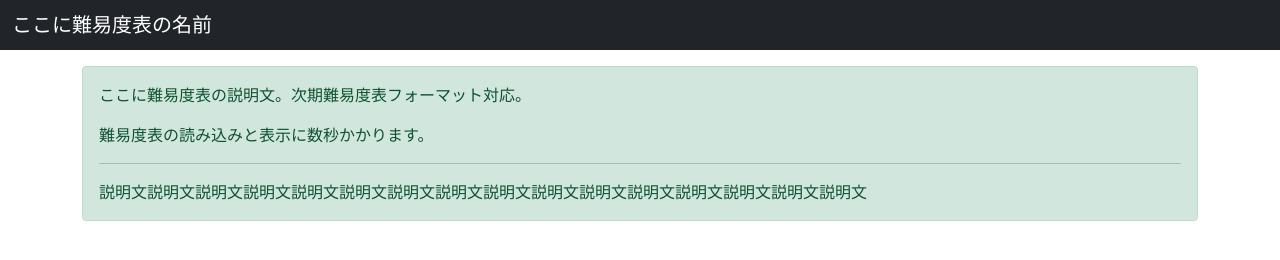
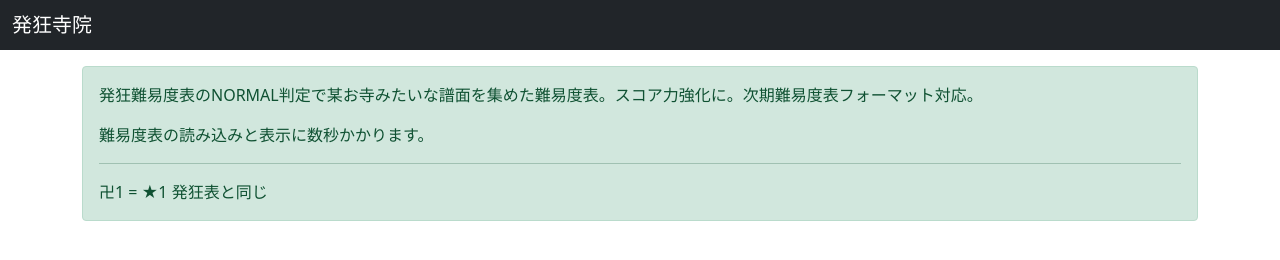
Before and after one commit to berimetros/Insane_Temple, a plain HTML site: page index.html in a window 1280 px wide. Drawn offline with nearby package versions, Linux system fonts and the light colour scheme; no server answers.

Commit message:
Update index.html

```diff
--- a/index.html
+++ b/index.html
@@ -19,7 +19,7 @@
     <header class="mb-3">
         <nav class="navbar navbar-dark bg-dark">
             <div class="container-fluid">
-                <span class="navbar-brand mb-0 h1">ここに難易度表の名前</span>
+                <span class="navbar-brand mb-0 h1">発狂寺院</span>
             </div>
         </nav>
     </header>
@@ -27,10 +27,10 @@
     <div class="container">
 
         <div class="alert alert-success mb-3" role="alert">
-            <p>ここに難易度表の説明文。次期難易度表フォーマット対応。</p>
+            <p>発狂難易度表のNORMAL判定で某お寺みたいな譜面を集めた難易度表。スコア力強化に。次期難易度表フォーマット対応。</p>
             <p>難易度表の読み込みと表示に数秒かかります。</p>
             <hr>
-            <p class="mb-0">説明文説明文説明文説明文説明文説明文説明文説明文説明文説明文説明文説明文説明文説明文説明文説明文</p>
+            <p class="mb-0">卍1 = ★1 発狂表と同じ</p>
         </div>
 
 
```
